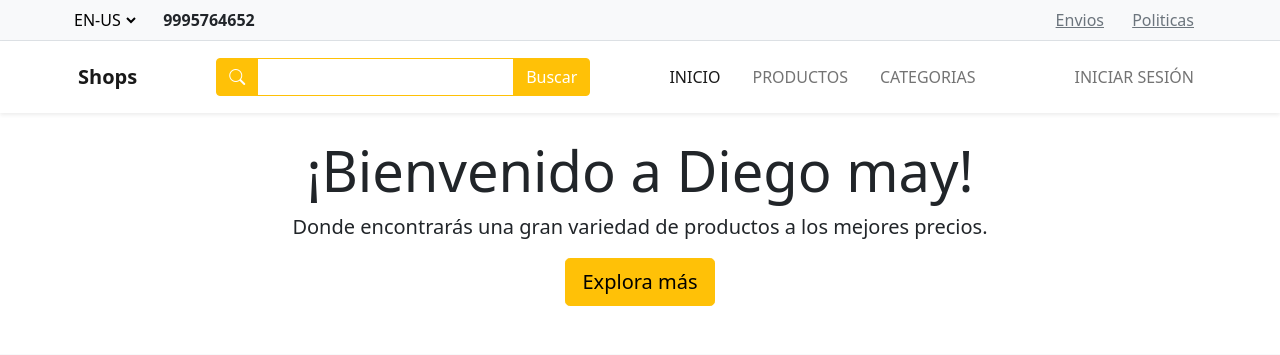
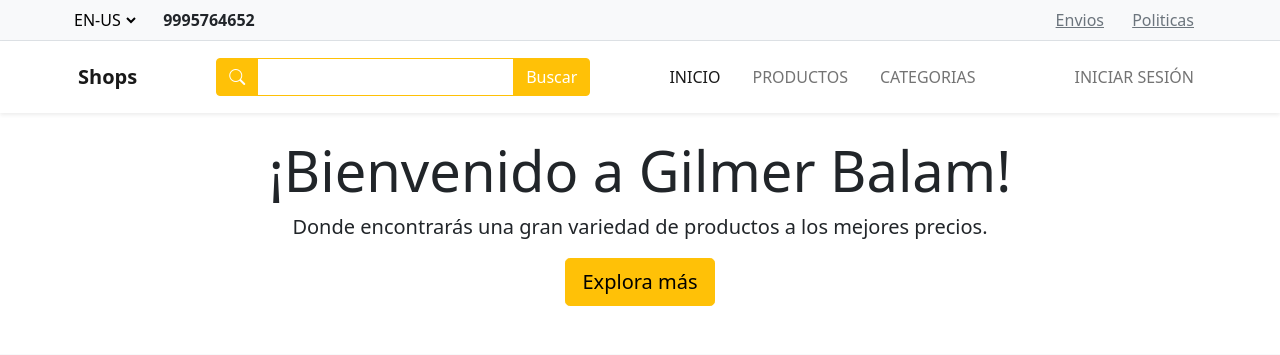
Before and after one commit to diegochable27/scartyflix, a PHP site: page /shops/ in a window 1280 px wide. Shown: the top 355 px of the page. Run offline with PHP 8.4, Linux system fonts and the light colour scheme; some libraries are stand-ins or nearby versions.

Commit message:
Cambio 1

```diff
--- a/index.php
+++ b/index.php
@@ -21,7 +21,7 @@
     <br>
     <header class="jumbotron jumbotron-fluid">
         <div class="container text-center">
-            <h1 class="display-4">¡Bienvenido a Diego may!</h1>
+            <h1 class="display-4">¡Bienvenido a Gilmer Balam!</h1>
             <p class="lead">Donde encontrarás una gran variedad de productos a los mejores precios.</p>
             <a href="#" class="btn btn-warning btn-lg">Explora más</a>
         </div>
```
